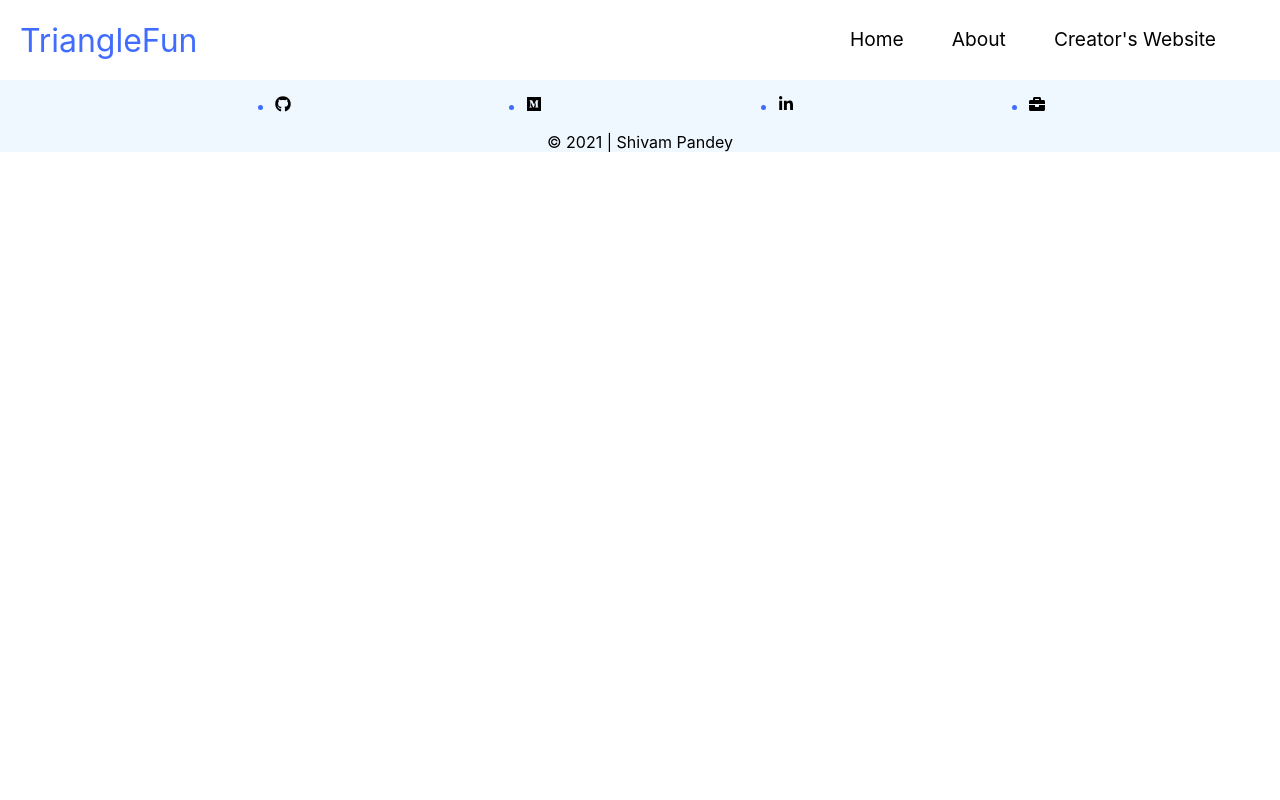
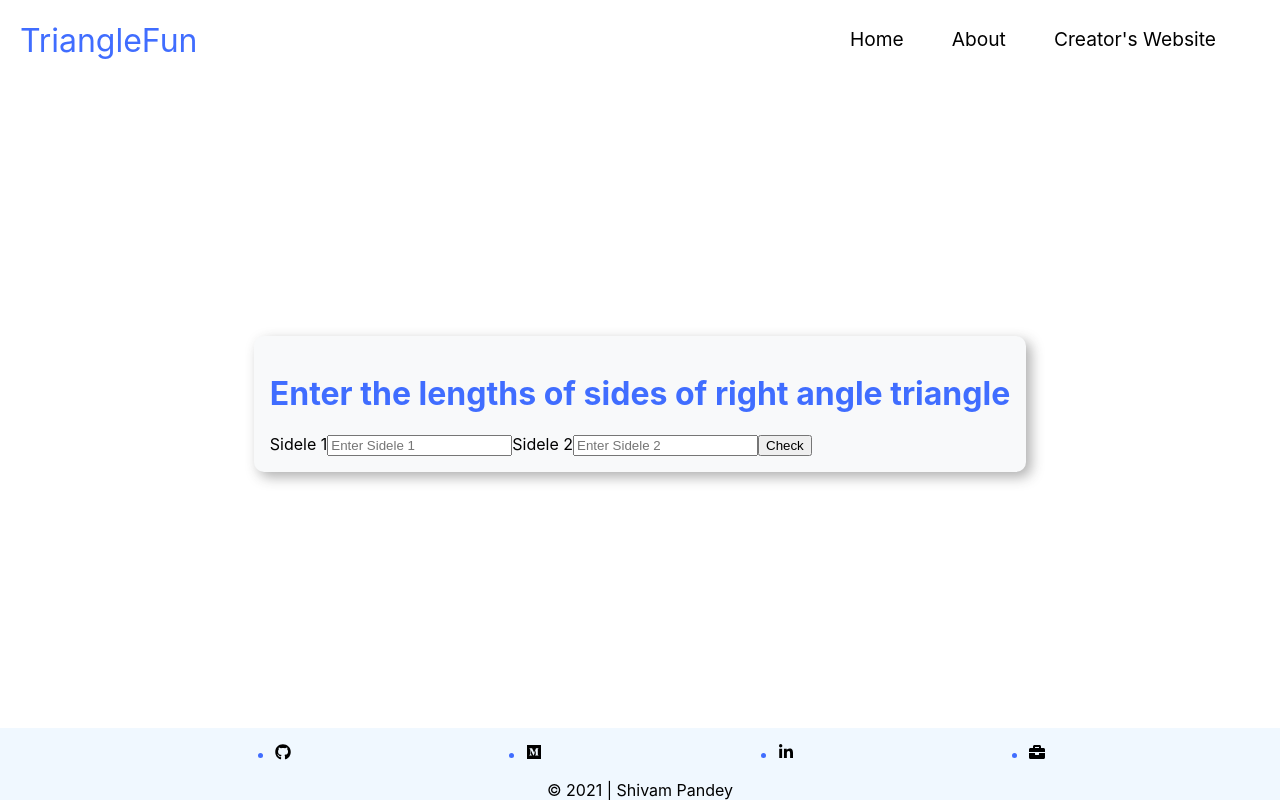
Before and after one commit to SJTGSHIVAM/fun_with_triangles_mark12, a React (Create React App) app: page /area in a window 1280 px wide. Built offline with nearby package versions, Linux system fonts and the light colour scheme.

Commit message:
feat: Hypotenuse code added

```diff
--- a/src/components/TriArea/TriArea.tsx
+++ b/src/components/TriArea/TriArea.tsx
@@ -1,6 +1,71 @@
 import { useState } from "react";
 import "./TriArea.css";
 const TriArea = () => {
-  return <></>;
+  const [side1, setSide1] = useState<number>(NaN);
+  const [side2, setSide2] = useState<number>(NaN);
+  const [side3, setSide3] = useState<number>(NaN);
+  const [valall, setValall] = useState(true);
+  const [isCalcDone, setIsCalcDone] = useState(false);
+  const invalidateSidele = (e: number): boolean =>
+    isNaN(e) || e < 0.000000000001;
+
+  return (
+    <>
+      <div className="bcard">
+        <header className="head">
+          <h1>Enter the lengths of sides of right angle triangle</h1>
+        </header>
+
+        <section className="input">
+          <label>
+            <span className="label">Sidele 1</span>
+            <input
+              type="number"
+              value={side1}
+              placeholder={"Enter Sidele 1"}
+              onChange={(e) => {
+                setSide1(parseFloat(e.target.value));
+                setIsCalcDone(false);
+              }}
+            />
+          </label>
+          <label>
+            <span className="label">Sidele 2</span>
+            <input
+              type="number"
+              value={side2}
+              placeholder={"Enter Sidele 2"}
+              onChange={(e) => {
+                setSide2(parseFloat(e.target.value));
+                setIsCalcDone(false);
+              }}
+            />
+          </label>
+
+          <button
+            onClick={() => {
+              if (invalidateSidele(side1) || invalidateSidele(side2)) {
+                setValall(false);
+              } else {
+                setIsCalcDone(true);
+                setValall(true);
+                console.log(isCalcDone);
+              }
+            }}
+          >
+            Check
+          </button>
+        </section>
+        <span>
+          {valall
+            ? isCalcDone &&
+              "Hypotenuse is equal to " +
+                Math.sqrt(side1 * side1 + side2 * side2).toFixed(2) +
+                "."
+            : "Please enter values greater than 0 (only numbers are allowed in above fields)"}
+        </span>
+      </div>
+    </>
+  );
 };
 export default TriArea;
```
Also changed, not shown: src/components/TriArea/LbArea.tsx (added, +70 -0 lines).
